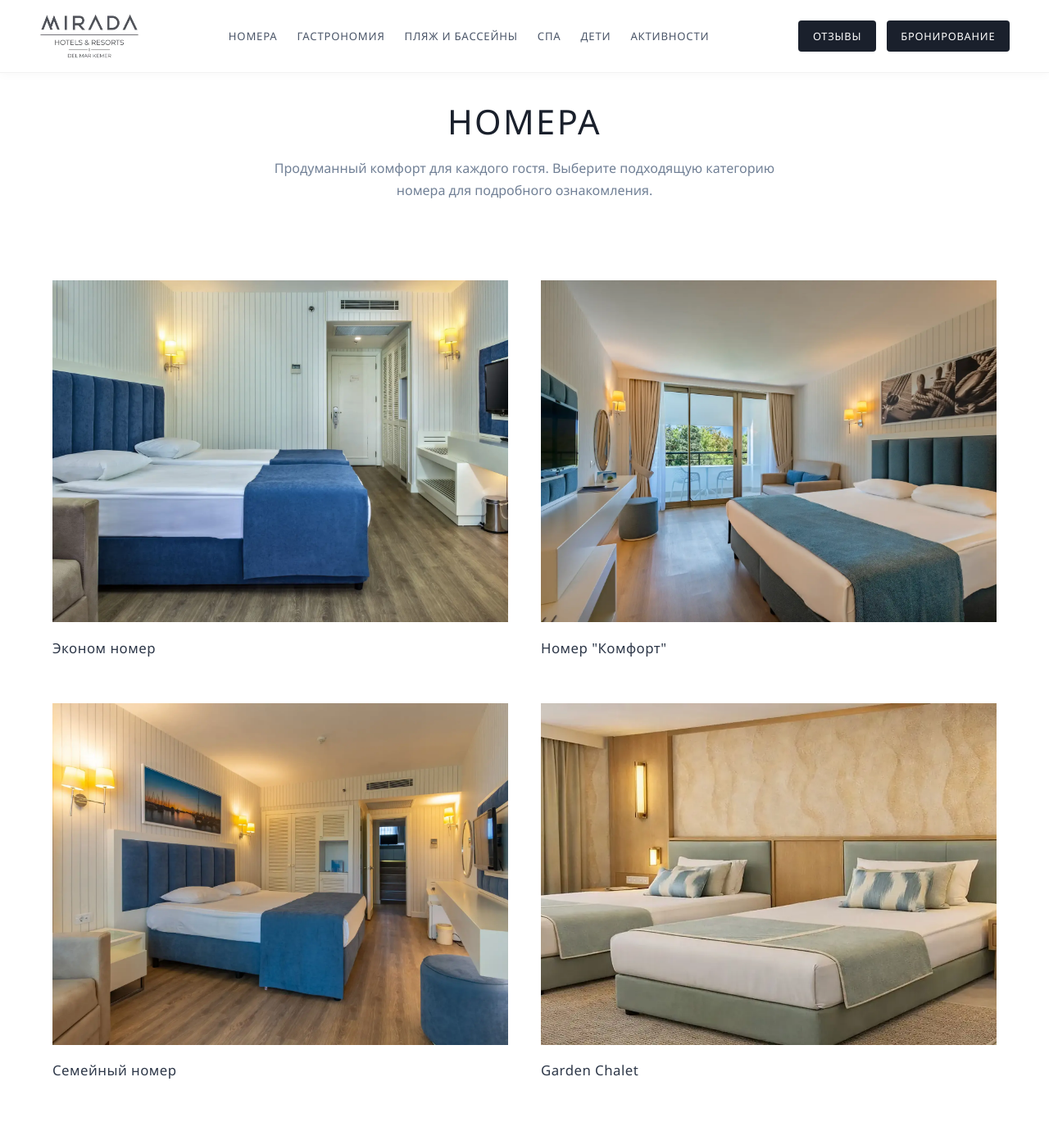
After one commit to dmitry08-pyth/mirada_del_mar, a Python web app: template templates/rooms.html in a window 1280 px wide. The commit adds this page. Shown: the whole page at 82% size. Run offline with Jinja, Linux system fonts and the light colour scheme; the template is opened without the code that fills it, so the values that code supplies are empty.

Commit message:
feat: add rooms page (without viewing), header logo

```diff
--- a/static/style.css
+++ b/static/style.css
@@ -18,7 +18,7 @@ header {
     display: flex;
     justify-content: space-between;
     align-items: center;
-    padding: 1.5rem 3rem;
+    padding: 0.75rem 3rem;
     background-color: #ffffff;
     border-bottom: 1px solid rgba(0, 0, 0, 0.05);
     position: fixed;
@@ -31,6 +31,8 @@ header {
 
 /* 1. Логотип слева */
 .logo {
+    display: inline-flex;
+    align-items: center;
     font-size: 1.2rem;
     letter-spacing: 0.15rem;
     text-transform: uppercase;
@@ -39,6 +41,13 @@ header {
     text-decoration: none;
     transition: opacity 0.3s ease;
     white-space: nowrap;
+}
+
+.logo img {
+    height: 4rem;
+    width: auto;
+    display: block;
+    object-fit: contain;
 }
 
 .logo:hover {
@@ -292,6 +300,86 @@ header {
 .outline-btn:hover {
     background-color: #1a202c;
     color: #ffffff;
+}
+
+/* ==========================================
+   Вводная шапка внутренних страниц (Номера и др.)
+   ========================================== */
+.page-intro {
+    padding: 7.5rem 1.5rem 3rem 1.5rem;
+    background-color: #ffffff;
+    text-align: center;
+}
+
+.page-intro h1 {
+    font-size: clamp(1.8rem, 4vw, 2.6rem);
+    font-weight: 300;
+    letter-spacing: 0.15rem;
+    color: #1a202c;
+    text-transform: uppercase;
+    margin-bottom: 1rem;
+}
+
+.page-intro p {
+    font-size: 1rem;
+    color: #718096;
+    max-width: 40rem;
+    margin: 0 auto;
+    line-height: 1.7;
+}
+
+/* ==========================================
+   Сетка карточек разделов (Номера, Рестораны и др.)
+   ========================================== */
+.catalog-section {
+    padding: 3rem 5% 5rem 5%;
+    background-color: #ffffff;
+}
+
+.catalog-grid {
+    display: grid;
+    grid-template-columns: repeat(2, 1fr);
+    gap: 3.5rem 2.5rem;
+    max-width: 82rem;
+    margin: 0 auto;
+}
+
+.catalog-card {
+    display: block;
+    text-decoration: none;
+    color: #1a202c;
+}
+
+.catalog-img-box {
+    width: 100%;
+    aspect-ratio: 4 / 3;
+    overflow: hidden;
+    background-color: #e2e8f0;
+    margin-bottom: 1.2rem;
+}
+
+.catalog-img-box img {
+    width: 100%;
+    height: 100%;
+    object-fit: cover;
+    display: block;
+    transition: transform 0.5s ease;
+}
+
+.catalog-card:hover .catalog-img-box img {
+    transform: scale(1.03);
+}
+
+.catalog-title {
+    font-size: 1.05rem;
+    font-weight: 400;
+    color: #2d3748;
+    letter-spacing: 0.03rem;
+    transition: color 0.3s ease;
+}
+
+.catalog-card:hover .catalog-title {
+    color: #2b6cb0;
 }
 
 /* ==========================================
--- /dev/null
+++ b/templates/rooms.html
@@ -0,0 +1,75 @@
+<!DOCTYPE html>
+<html lang="ru">
+<head>
+  <meta charset="UTF-8">
+  <meta name="viewport" content="width=device-width, initial-scale=1.0">
+  <title>Номера - Mirada Del Mar</title>
+  <link rel="stylesheet" href="D:/mirada_del_mar/static/style.css">
+</head>
+<body>
+
+  <header id="site-header">
+    <a href="D:/mirada_del_mar/templates/index.html" class="logo">
+      <img src="D:/mirada_del_mar/static/images/mirada-del-mar-logo.jpg" alt="Mirada Del Mar">
+    </a>
+
+    <nav class="nav-menu">
+      <a href="D:/mirada_del_mar/templates/rooms.html">Номера</a>
+      <a href="D:/mirada_del_mar/templates/gastronomy.html">Гастрономия</a>
+      <a href="D:/mirada_del_mar/templates/beach_and_pools.html">Пляж и бассейны</a>
+      <a href="D:/mirada_del_mar/templates/spa.html">СПА</a>
+      <a href="D:/mirada_del_mar/templates/kids.html">Дети</a>
+      <a href="D:/mirada_del_mar/templates/activities.html">Активности</a>
+    </nav>
+
+    <div class="header-actions">
+      <a href="D:/mirada_del_mar/templates/reviews" class="nav-btn-primary">Отзывы</a>
+      <a href="D:/mirada_del_mar/templates/booking" class="nav-btn-secondary">Бронирование</a>
+    </div>
+  </header>
+
+  <main>
+    <!-- PAGE-INTRO -->
+    <section class="page-intro">
+      <h1>Номера</h1>
+      <p>Продуманный комфорт для каждого гостя. Выберите подходящую категорию номера для подробного ознакомления.</p>
+    </section>
+
+    <!-- КАТЕГОРИИ НОМЕРОВ -->
+    <section class="catalog-section">
+      <div class="catalog-grid">
+        <a href="D:/mirada_del_mar/templates/" class="catalog-card">
+          <div class="catalog-img-box">
+            <img src="D:/mirada_del_mar/static/images/rooms/eco_room/eco-room-1.jpg" alt="Эконом номер">
+          </div>
+          <h3 class="catalog-title">Эконом номер</h3>
+        </a>
+
+        <a href="D:/mirada_del_mar/templates/" class="catalog-card">
+          <div class="catalog-img-box">
+            <img src="D:/mirada_del_mar/static/images/rooms/comfort_room/comfort-room-1.jpg" alt='Номер "Комфорт"'>
+          </div>
+          <h3 class="catalog-title">Номер "Комфорт"</h3>
+        </a>
+
+        <a href="D:/mirada_del_mar/templates/" class="catalog-card">
+          <div class="catalog-img-box">
+            <img src="D:/mirada_del_mar/static/images/rooms/family_room/family-room-1.jpg" alt="Семейный номер">
+          </div>
+          <h3 class="catalog-title">Семейный номер</h3>
+        </a>
+
+        <a href="D:/mirada_del_mar/templates/" class="catalog-card">
+          <div class="catalog-img-box">
+            <img src="D:/mirada_del_mar/static/images/rooms/garden_chalet/garden-chalet-1.jpg" alt="Garden Chalet">
+          </div>
+          <h3 class="catalog-title">Garden Chalet</h3>
+        </a>
+      </div>
+    </section>
+
+  </main>
+
+  <script src="D:/mirada_del_mar/static/script.js"></script>
+</body>
+</html>
```
Also changed, not shown: other parts of static/style.css (+24 -11 lines), static/script.js (+26 -16 lines), templates/index.html (+15 -13 lines), static/images/mirada-del-mar-logo.jpg (added), static/images/rooms/comfort_room/comfort-room-1.jpg (renamed from static/images/rooms/comfort-room-1.jpg), static/images/rooms/eco_room/eco-room-1.jpg (renamed from static/images/rooms/eco-room-1.jpg), static/images/rooms/family_room/family-room-1.jpg (renamed from static/images/rooms/family-room-1.jpg), static/images/rooms/garden_chalet/garden-chalet-1.jpg (renamed from static/images/rooms/garden-chalet-1.jpg).
